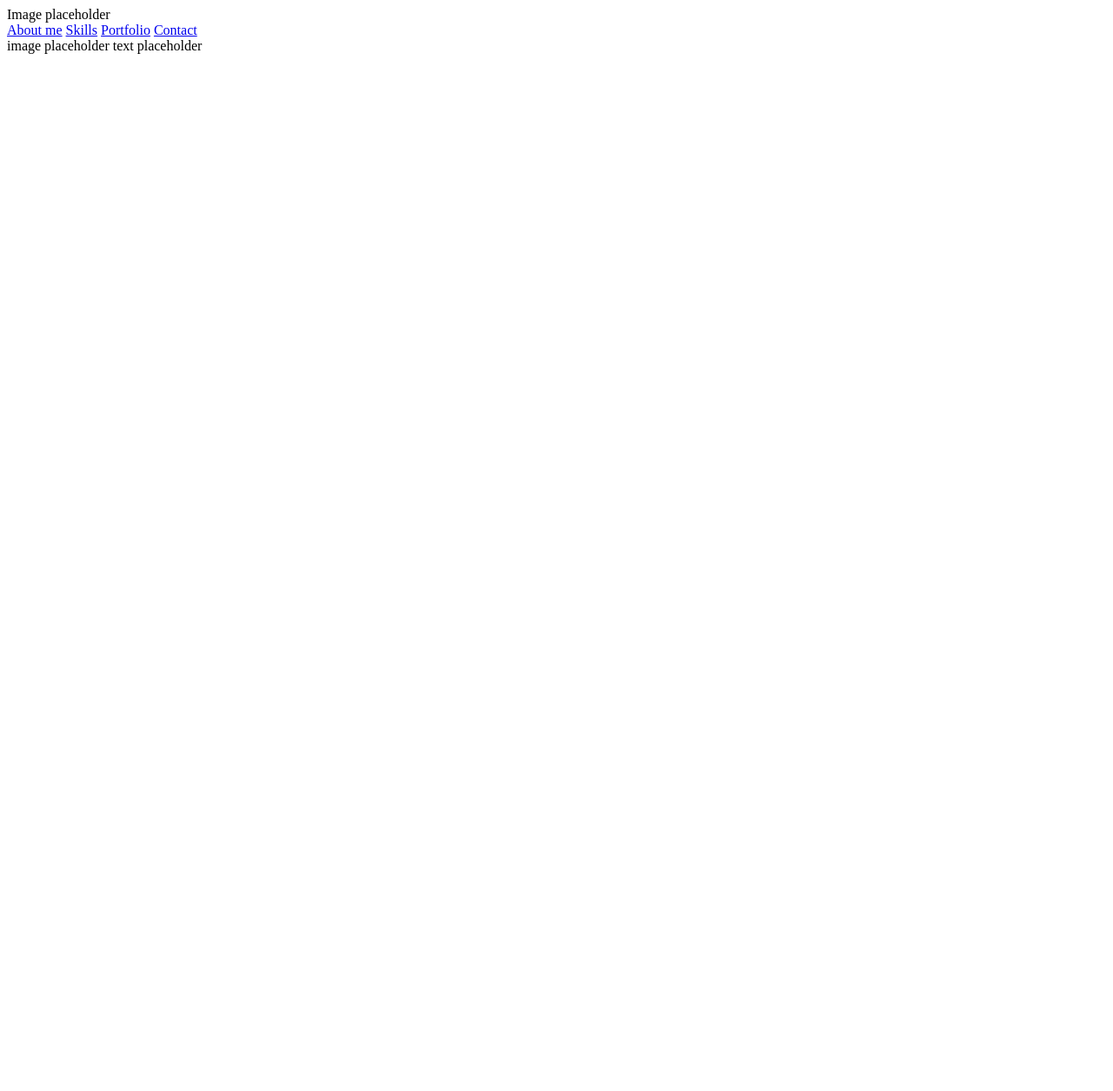
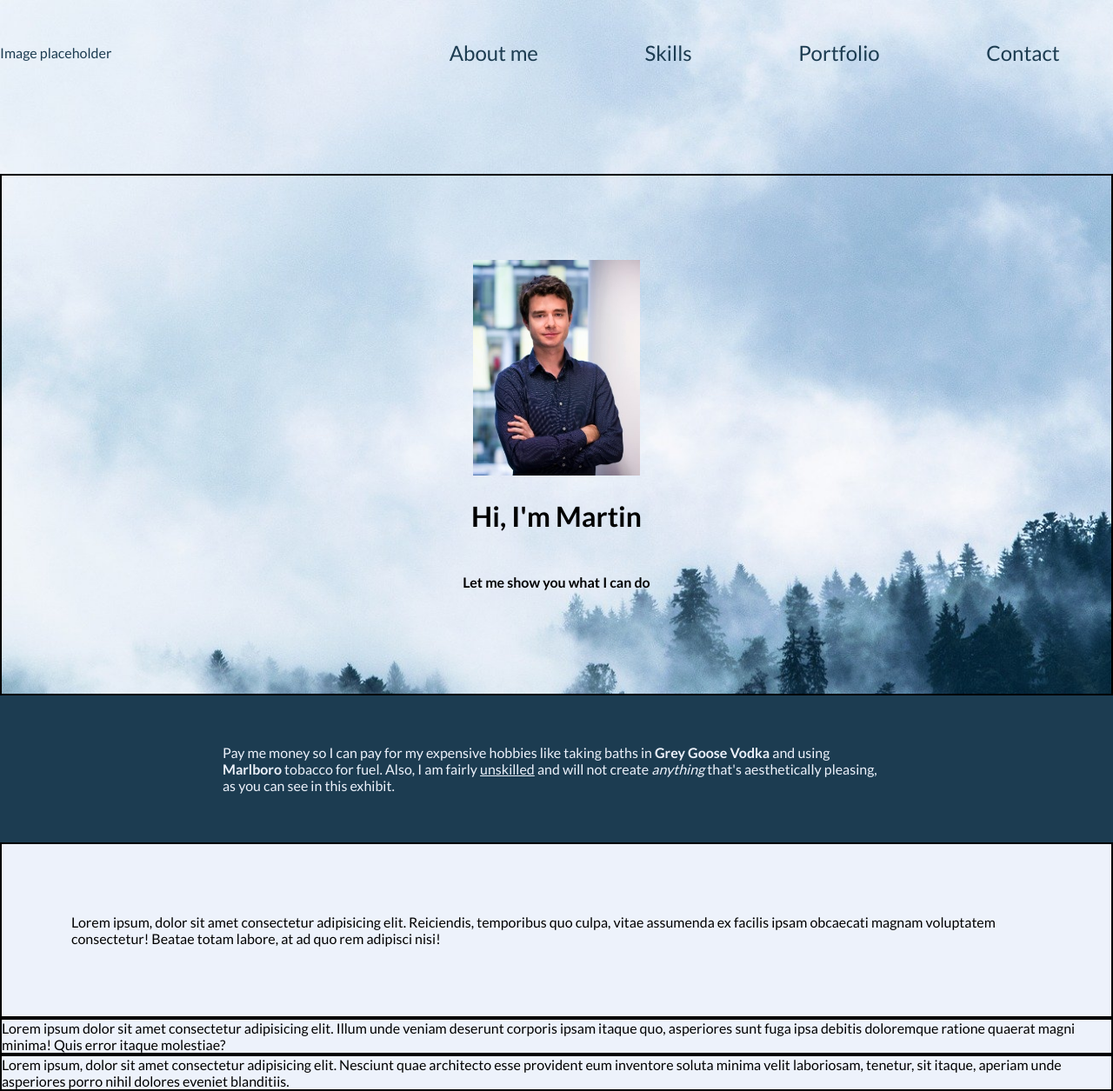
Before and after one commit to dracheck/portfolio, a plain HTML site: page index.html in a window 1280 px wide. Shown: the whole page at 87% size. Before the commit the page ends 800 px from the top, so only its background shows below. Drawn offline with Linux system fonts and the light colour scheme.

Commit message:
first design elements

```diff
--- a/index.html
+++ b/index.html
@@ -6,8 +6,10 @@
     <meta http-equiv="X-UA-Compatible" content="ie=edge">
     <title>Portfolio</title>
     <link rel="stylesheet" href="style.css">
+    <link href="https://fonts.googleapis.com/css?family=Lato:400,700,900&display=swap" rel="stylesheet">
 
 </head>
+<body>
   <header>
       <div class="logo">
           Image placeholder
@@ -19,12 +21,28 @@
           <a href="#">Contact</a>
       </nav>
   </header>
-  <div class="banner">
-      image placeholder
-      text placeholder
-  </div>
+  <main>
+    <div class="banner">
+      <img src="./img/linkedinpic.png" alt="">
+      <h2>Hi, I'm Martin</h2>
+      <h4>Let me show you what I can do</h4>
+    </div>
+    <div class="pitch">
+        <p>Pay me money so I can pay for my expensive hobbies like taking baths in <strong>Grey Goose Vodka</strong> and using <strong>Marlboro</strong> tobacco for fuel. Also, I am fairly <u>unskilled</u> and will not create <em>anything</em> that's aesthetically pleasing, as you can see in this exhibit.</p>
+    </div>
+    <div class="skills">
+        Lorem ipsum, dolor sit amet consectetur adipisicing elit. Reiciendis, temporibus quo culpa, vitae assumenda ex facilis ipsam obcaecati magnam voluptatem consectetur! Beatae totam labore, at ad quo rem adipisci nisi!
+    </div>
+    <div class="portfolio">
+        Lorem ipsum dolor sit amet consectetur adipisicing elit. Illum unde veniam deserunt corporis ipsam itaque quo, asperiores sunt fuga ipsa debitis doloremque ratione quaerat magni minima! Quis error itaque molestiae?
+    </div>
+    <div class="contact">
+        Lorem ipsum, dolor sit amet consectetur adipisicing elit. Nesciunt quae architecto esse provident eum inventore soluta minima velit laboriosam, tenetur, sit itaque, aperiam unde asperiores porro nihil dolores eveniet blanditiis.
 
-<body>
+    </div>
+
+  </main>
+
 
 </body>
 </html>
--- a/style.css
+++ b/style.css
@@ -0,0 +1,99 @@
+ * {
+        box-sizing: border-box;
+ }
+
+
+body {
+        font-family: 'Lato', sans-serif;
+        margin: 0;
+        display: flex;
+        flex-direction: column;
+        background-image: url('./img/background.jpg');
+        background-size: cover;
+        background-repeat: no-repeat;
+}
+
+header {
+    color: #1C3C51;
+    display: flex;
+    justify-content: space-between;
+    height: 15vh;
+    align-items: center;
+}
+
+header .logo {
+    flex-grow: 2;
+}
+
+header nav {
+    display: flex;
+    flex-grow: 3;
+    justify-content: space-around;
+    font-size: 1.5rem;
+}
+
+header>nav a {
+    text-decoration: none;
+    color:#1C3C51;
+}
+
+header>nav a:hover {
+    color:#51211c;
+    font-size: 2rem;
+}
+
+main .banner {
+    display: flex;
+    position: relative;
+    flex-direction: column;
+    justify-content: center;
+    border: 2px black solid;
+    text-align: center;
+    margin-top: 10vh;
+    height: 75vh;
+    color: black;
+}
+
+.banner img {
+    display: block;
+    width: 12rem;
+    position: relative;
+    left: 50%;
+    transform: translateX(-50%);
+}
+
+main .banner h2 {
+    font-size: 2rem;
+}
+
+.pitch {
+    display: flex;
+    background-color: #1C3C51;
+    padding: 5vh 20vw;
+    color: #EDF2FB;
+
+
+}
+
+.skills {
+    display: flex;
+    background-color: #EDF2FB;
+    border: 2px black solid;
+    padding: 10vh;
+
+}
+
+.portfolio {
+    display: flex;
+    background-color: #EDF2FB;
+    border: 2px black solid;
+
+}
+
+.contact {
+    display: flex;
+    background-color:#EDF2FB;
+    border: 2px black solid;
+
+
+}
```
Also changed, not shown: img/Falco.jpg (added), img/background.jpg (added), img/linkedinpic.png (added).
